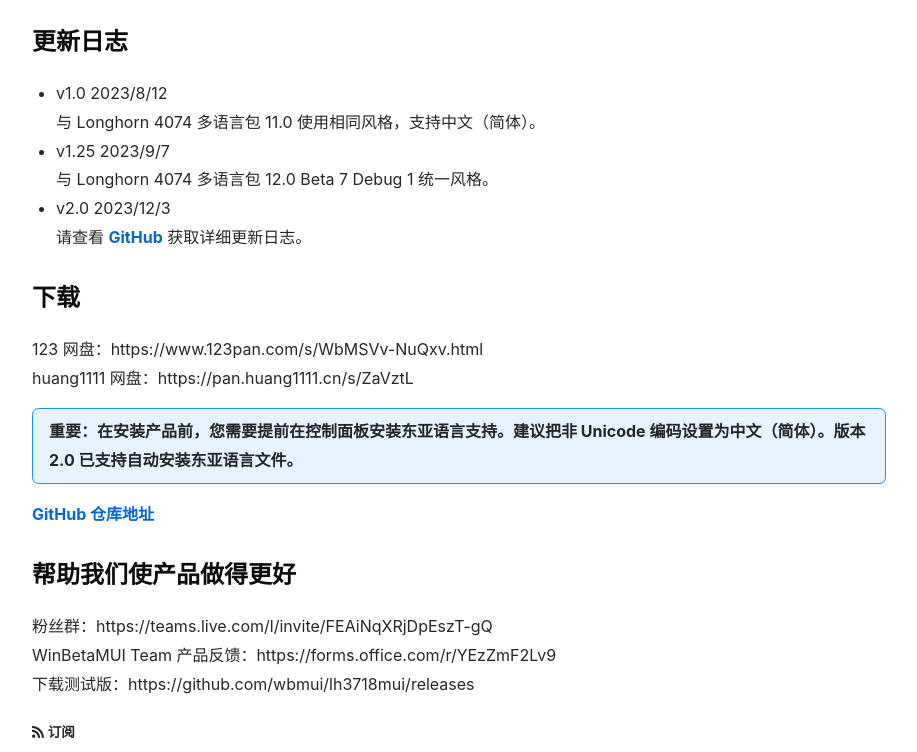
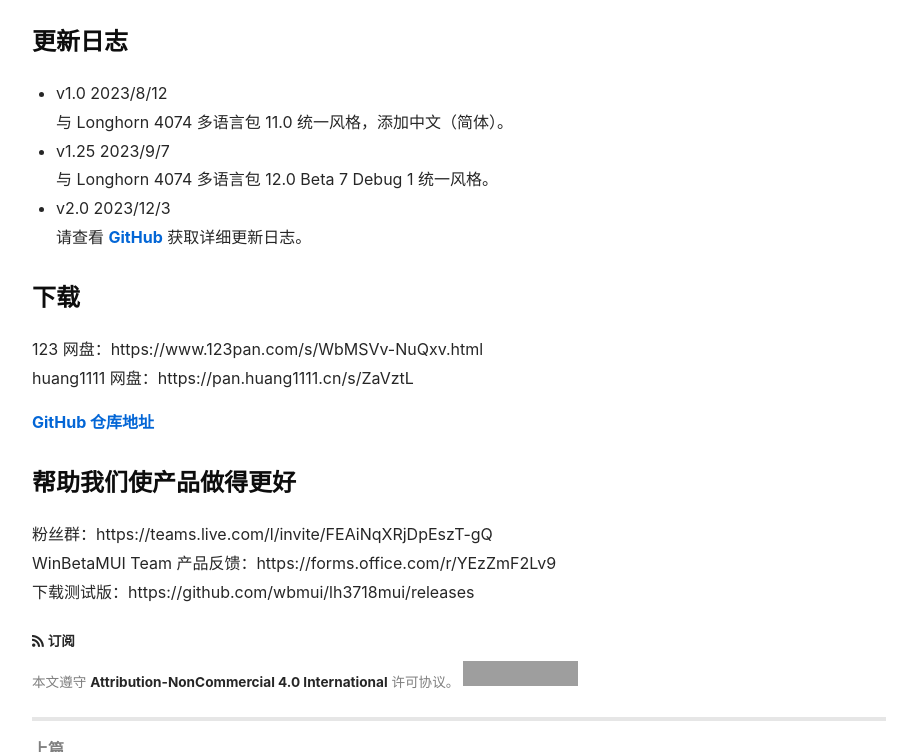
Before and after one commit to orangeZSCB/wbl2.github.io, a Jekyll site: the page built from _posts/2023-09-19-lh3718mui.md, in a window 1280 px wide and 900 px high, scrolled down 831 px, cut to the strip 148-900 px from the top of the window. Shown: the whole strip, without its empty margins (71-988 px from the left). Built offline with Jekyll 4.4.1, drawn with Linux system fonts in a browser that asks for light colours; nearby versions of some CDN libraries; grey boxes are pictures that could not be loaded.

```diff
--- a/_posts/2023-09-19-lh3718mui.md
+++ b/_posts/2023-09-19-lh3718mui.md
@@ -16,7 +16,7 @@ tags: WinBetaMUI
 
 ### 更新日志
 
-- v1.0 2023/8/12<br>与 Longhorn 4074 多语言包 11.0 使用相同风格，支持中文（简体）。
+- v1.0 2023/8/12<br>与 Longhorn 4074 多语言包 11.0 统一风格，添加中文（简体）。
 - v1.25 2023/9/7<br>与 Longhorn 4074 多语言包 12.0 Beta 7 Debug 1 统一风格。
 - v2.0 2023/12/3<br>请查看 [GitHub](https://github.com/wbmui/lh3718mui/releases/tag/v2.0) 获取详细更新日志。
 
@@ -25,9 +25,6 @@ tags: WinBetaMUI
 123 网盘：https://www.123pan.com/s/WbMSVv-NuQxv.html<br>
 huang1111 网盘：https://pan.huang1111.cn/s/ZaVztL
 
-**重要：在安装产品前，您需要提前在控制面板安装东亚语言支持。建议把非 Unicode 编码设置为中文（简体）。版本 2.0 已支持自动安装东亚语言文件。**
-{:.info}
-
 [GitHub 仓库地址](https://github.com/wbmui/lh3718mui)
 
 ### 帮助我们使产品做得更好
```
Also changed, not shown: _posts/2023-06-10-lh4074mui.md (+11 -14 lines).
